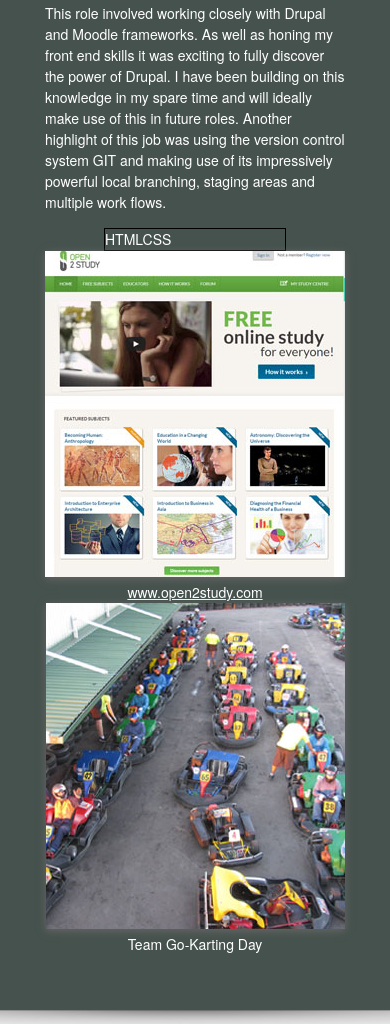
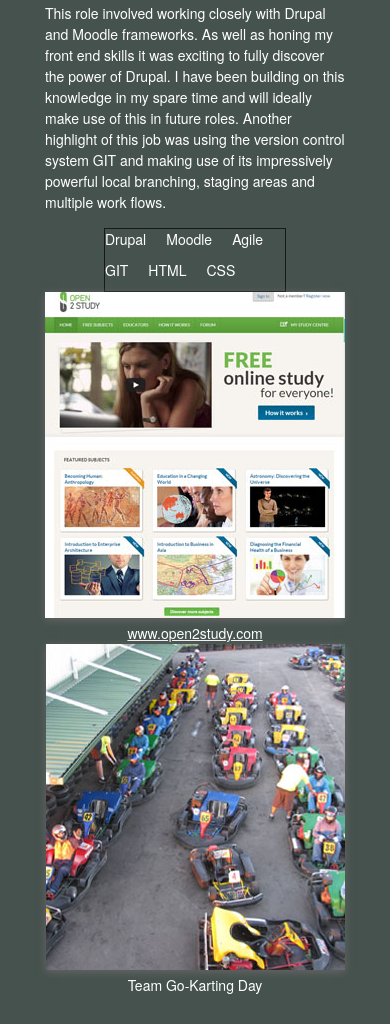
Before and after one commit to nickfday/portfolio, a plain HTML site: page index.html in a window 390 px wide. Shown: the part 1824-2848 px from the top of the page. Drawn offline with nearby package versions, Linux system fonts and the light colour scheme; files whose address does not match are found by name; a web font is replaced by a local one.

Commit message:
responsive

```diff
--- a/index.html
+++ b/index.html
@@ -103,10 +103,10 @@
             <h4>Sydney, Australia</h4>
         	<p class="intro">Front end developer working predominantly on the launch and post release of Open 2 Study</a>, an innovative new venture giving Australians the opportunity to study for free.</p>
             <p>This role involved working closely with Drupal and Moodle frameworks. As well as honing my front end skills it was exciting to fully discover the power of Drupal. I have been building on this knowledge in my spare time and will ideally make use of this in future roles. Another highlight of this job  was using the version control system GIT and making use of its impressively powerful local branching, staging areas and multiple work flows.</p>
-            <div class="skills" style="border:1px solid black;width:60%;margin:auto">
-                <span>HTML</span><span>CSS</span>
+            <ul class="skills">
+                <li>Drupal</li><li>Moodle</li><li>Agile</li><li>GIT</li><li>HTML</li><li>CSS</li>
 
-            </div>
+            </ul>
 
 
         	<div class="five columns screen_shot clear_both offset-by-two">
--- a/stylesheets/style.less
+++ b/stylesheets/style.less
@@ -144,9 +144,11 @@ a:hover {
 
 .skills {
 	clear:both;
-	border:1px solid #181818
-	ul li {
-		display:inline;
+	border:1px solid #181818;
+	margin:auto;
+	width:60%;
+	li {
+		display:inline-block;
 		margin-right:20px;
 
 	 }
```
